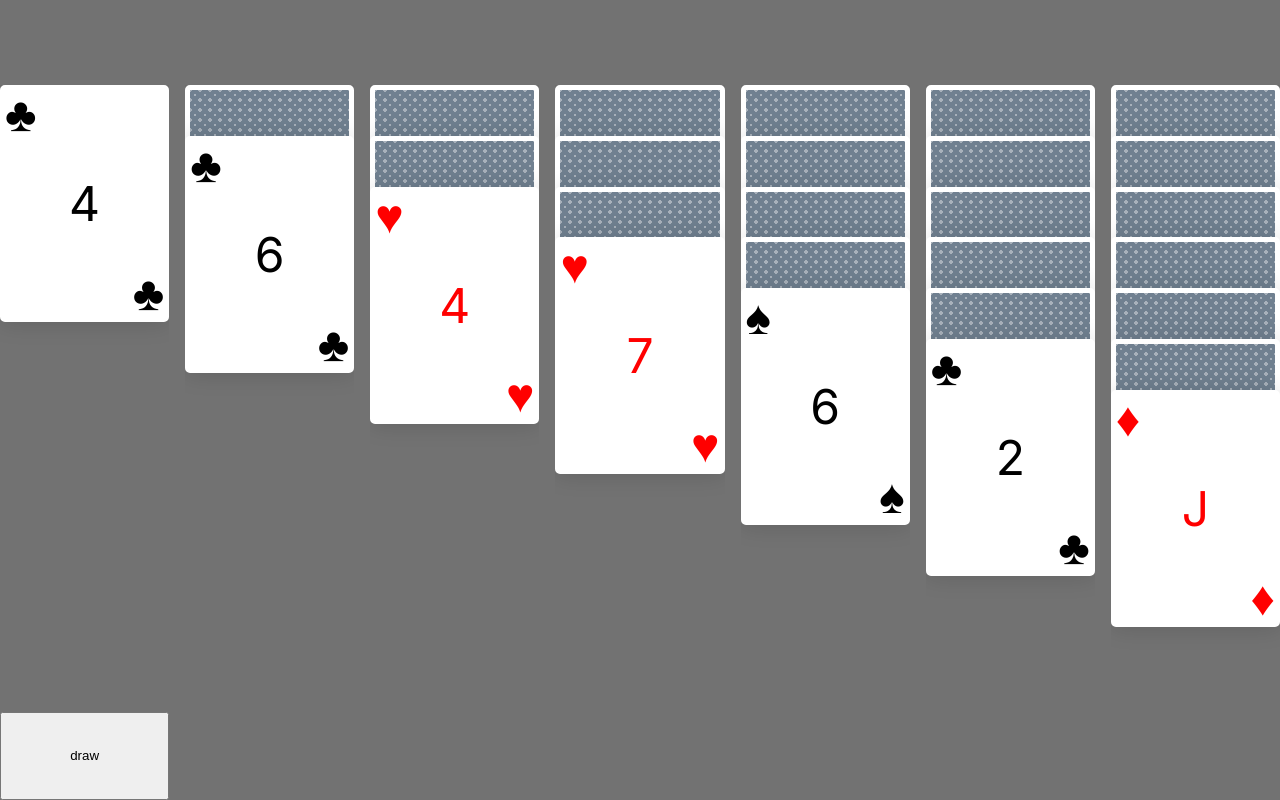
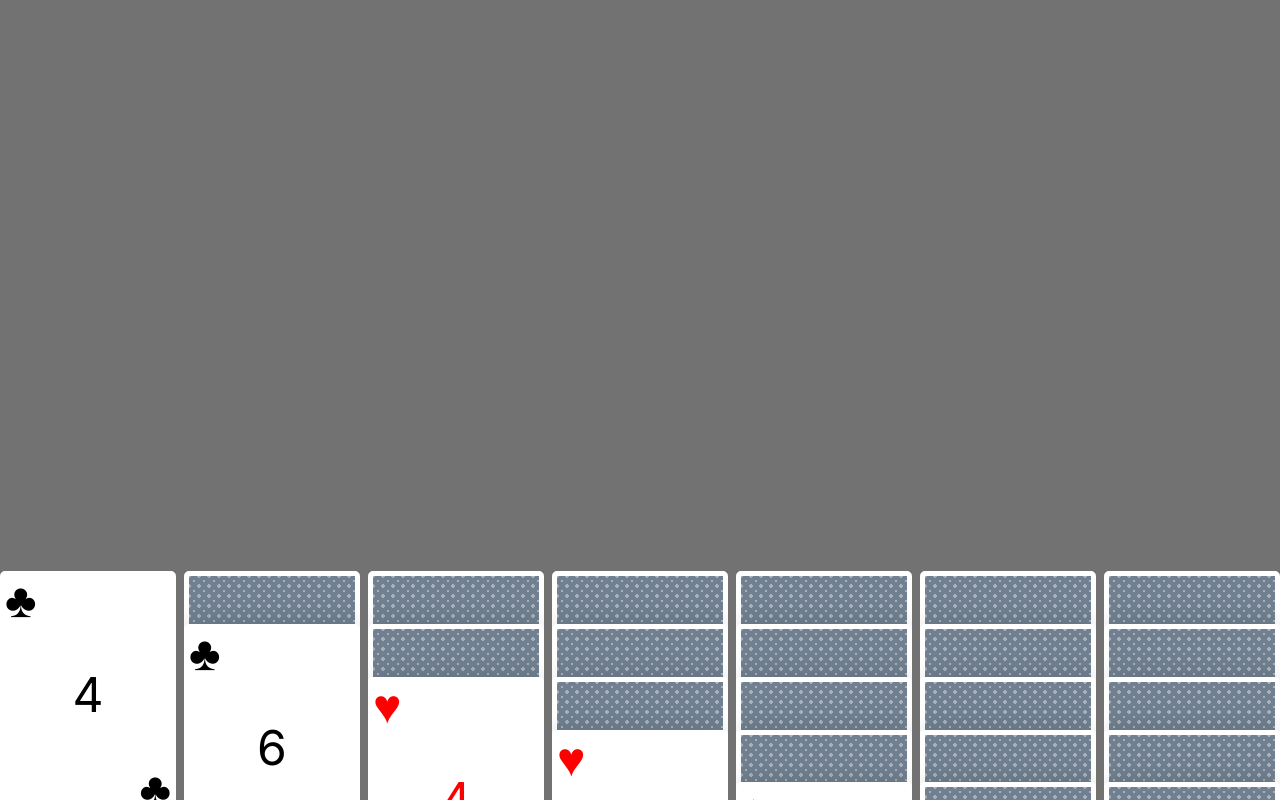
Before and after one commit to Rykus0/solitaire, a Next.js app: page / in a window 1280 px wide. Shown: the top 800 px of the page. Built offline with nearby package versions, Linux system fonts and the light colour scheme.

Commit message:
feat: adjust layout

```diff
--- a/src/app/page.module.css
+++ b/src/app/page.module.css
@@ -1,12 +1,15 @@
 .main {
   display: grid;
   min-height: 100vh;
-  gap: 1em;
+  gap: 8px;
+  align-items: start;
+  justify-content: start;
   grid-template-columns: repeat(7, minmax(0, 1fr));
+  grid-template-rows: 1fr 1fr 1fr;
   grid-template-areas:
     ".    .    .     suit1 suit2 suit3 suit4"
     "col1 col2 col3  col4  col5  col6  col7"
-    "deck draw .     .     .     .     .";
+    "deck draw draw  .     .     .     .";
 
   background: rgb(114, 114, 114);
 }
```
